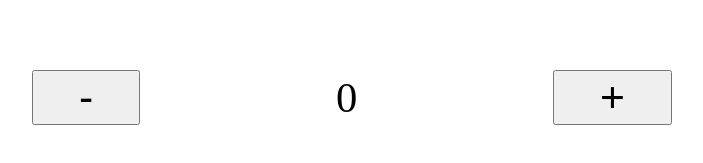
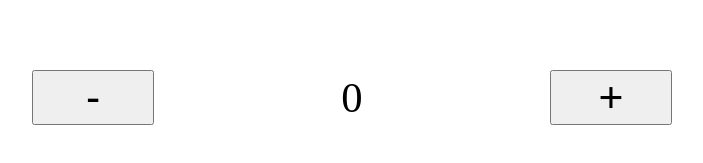
Before and after one commit to kevinnls/learning-www, a plain HTML site: page index.html in a window 1280 px wide. Shown: the part 303-466 px from the top of the page, without its empty margins (288-991 px from the left). Drawn offline with Linux system fonts and the light colour scheme.

Commit message:
set flex-basis for the control buttons

```diff
--- a/index.html
+++ b/index.html
@@ -30,6 +30,8 @@
 	    .control {
 		font-size: 1rem;
 		flex-grow: 1;
+		flex-basis: 2ch;
+		flex-shrink: 0;
 	    }
 	    #counter {
 		flex-grow: 5;
```
